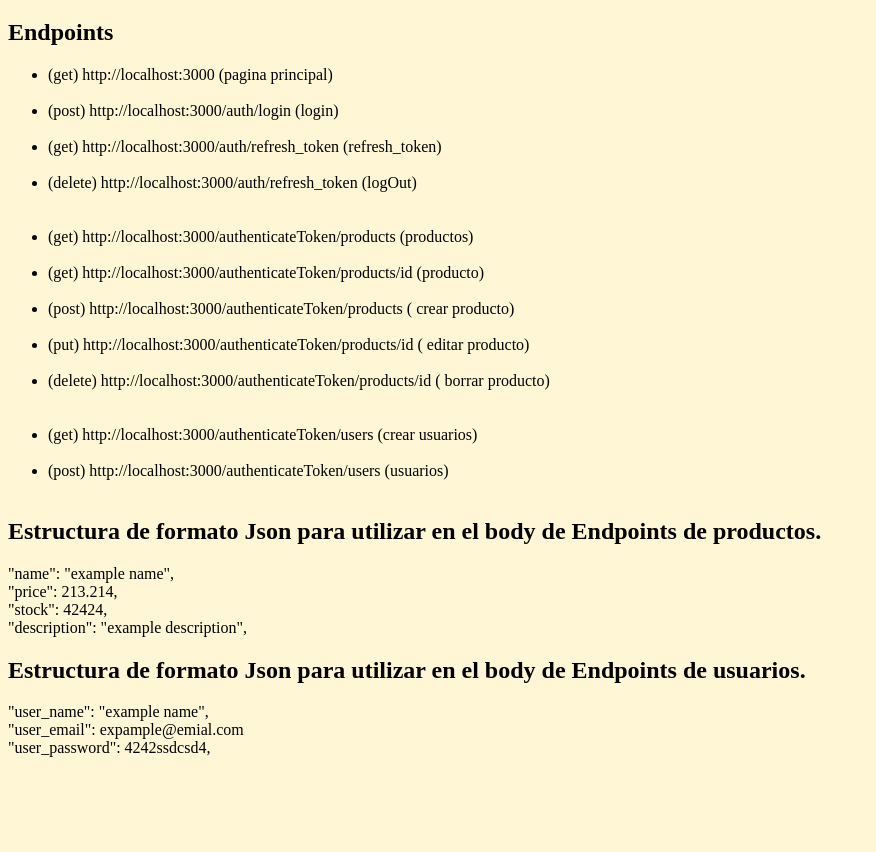
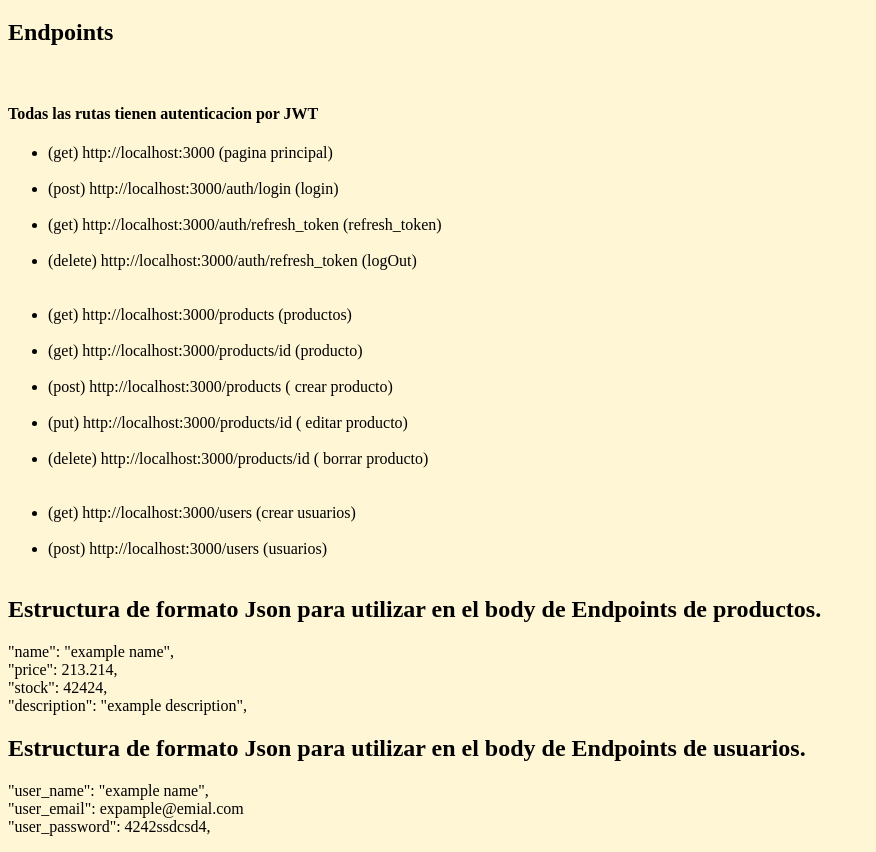
Before and after one commit to landeros31/node-Express-JWT-postgres, a website: page public/index.html in a window 1280 px wide. Shown: the part 61-913 px from the top of the page, without its empty margins (0-876 px from the left). Before the commit the page ends 834 px from the top, so only its background shows below. Drawn offline with Linux system fonts and the light colour scheme.

Commit message:
Changes Index

```diff
--- a/public/index.html
+++ b/public/index.html
@@ -11,6 +11,8 @@
 
 
     <h2>Endpoints</h2>
+    <br>
+    <h4>Todas las rutas tienen autenticacion por JWT</h4>
     <ul>
             <li>(get) http://localhost:3000 (pagina principal)</li>
             <br>
@@ -21,20 +23,20 @@
             <li>(delete) http://localhost:3000/auth/refresh_token (logOut)</li>
             <br>
             <br>
-            <li>(get) http://localhost:3000/authenticateToken/products (productos)</li>
+            <li>(get) http://localhost:3000/products (productos)</li>
             <br>
-            <li>(get) http://localhost:3000/authenticateToken/products/id (producto)</li>
+            <li>(get) http://localhost:3000/products/id (producto)</li>
             <br>
-            <li>(post) http://localhost:3000/authenticateToken/products ( crear producto)</li>
+            <li>(post) http://localhost:3000/products ( crear producto)</li>
             <br>
-            <li>(put) http://localhost:3000/authenticateToken/products/id ( editar producto)</li>
+            <li>(put) http://localhost:3000/products/id ( editar producto)</li>
             <br>
-            <li>(delete) http://localhost:3000/authenticateToken/products/id ( borrar producto)</li>
+            <li>(delete) http://localhost:3000/products/id ( borrar producto)</li>
             <br>
             <br>
-            <li>(get) http://localhost:3000/authenticateToken/users (crear usuarios)</li>
+            <li>(get) http://localhost:3000/users (crear usuarios)</li>
             <br>
-            <li>(post) http://localhost:3000/authenticateToken/users (usuarios)</li>
+            <li>(post) http://localhost:3000/users (usuarios)</li>
             <br>
     </ul>
     <h2>Estructura de formato Json para utilizar en el body de Endpoints de productos.</h2>
```
